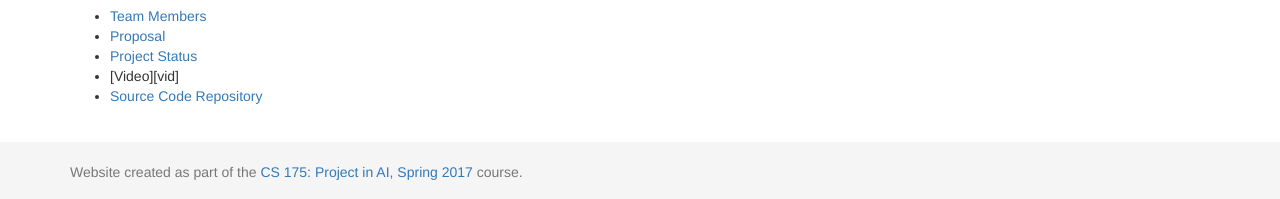
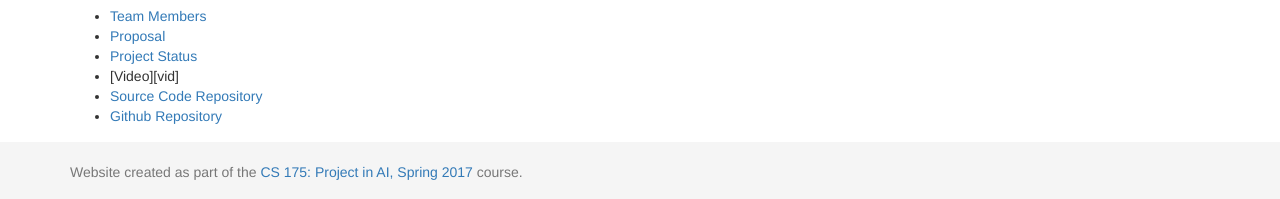
Before and after one commit to ctypewriter/Malmo-AI, a Jekyll site: the page built from docs/index.md, in a window 1280 px wide. Shown: the part 698-897 px from the top of the page. Built offline with Jekyll 4.4.1, drawn with Linux system fonts in a browser that asks for light colours.

Commit message:
Update index.md

```diff
--- a/docs/index.md
+++ b/docs/index.md
@@ -19,8 +19,10 @@ those obstacles more efficiently.
 - [Project Status][stat]
 - [Video][vid]
 - [Source Code Repository][code_rep]
+- [Github Repository][git_rep]
 
 [team]: https://ctypewriter.github.io/Poro-Pathfinder/team.html
 [code_rep]: https://github.com/ctypewriter/Poro-Pathfinder/tree/master/code
 [prop]: https://ctypewriter.github.io/Poro-Pathfinder/proposal.html
 [stat]: https://ctypewriter.github.io/Poro-Pathfinder/status.html
+[git_rep]: https://github.com/ctypewriter/Poro-Pathfinder
```
